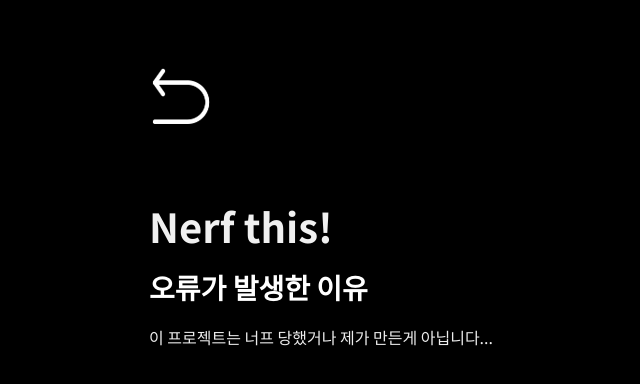
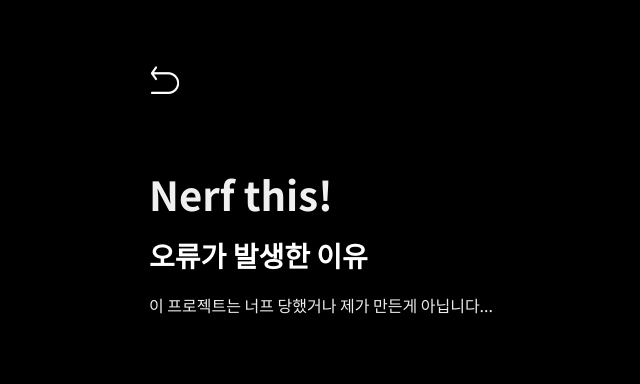
Before and after one commit to bb2002/ballbot-portfolio2, a React (Create React App) app: page /1 in a window 1280 px wide. Shown: the top 384 px of the page, without its empty margins (136-776 px from the left). Built offline with nearby package versions, Linux system fonts and the light colour scheme; a web font is replaced by a local one.

Commit message:
[FIX] 일부 버그 수정

```diff
--- a/src/styles/components/common/Header.css.js
+++ b/src/styles/components/common/Header.css.js
@@ -13,6 +13,7 @@
     flex-direction: column;
     align-items: center;
     text-align: center;
+    position: relative;
   }
 `
 
--- a/src/styles/pages/ProjectView.css.js
+++ b/src/styles/pages/ProjectView.css.js
@@ -29,6 +29,8 @@
 
   img {
     cursor: pointer;
+    width: 32px;
+    height: 32px;
   }
 `
 
--- a/src/styles/pages/subpages/Timeline.css.js
+++ b/src/styles/pages/subpages/Timeline.css.js
@@ -145,7 +145,7 @@
     margin-left: 16px;
 
     img {
-      width: 48px;
+      width: 32px;
       object-fit: cover;
     }
   }
```
